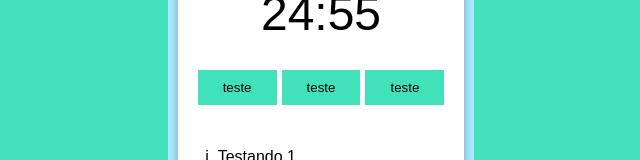
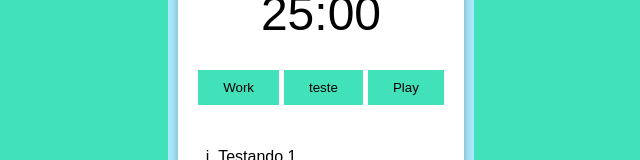
Before and after one commit to marcionavarro/typescript-pomodoro-react-master, a React (Create React App) app: page / in a window 1280 px wide. Shown: the part 295-455 px from the top of the page, without its empty margins (319-959 px from the left). Built offline with nearby package versions, Linux system fonts and the light colour scheme.

Commit message:
Botão para iniciar o Pomodoro (Working)

```diff
--- a/src/components/pomodoro-timer.tsx
+++ b/src/components/pomodoro-timer.tsx
@@ -1,4 +1,4 @@
-import React from 'react';
+import React, { useEffect } from 'react';
 import { useInterval } from '../hooks/use-interval';
 import { Button } from './button';
 import { Timer } from './timer';
@@ -12,19 +12,35 @@ interface Props {
 
 export function PomodoroTimer(props: Props): JSX.Element {
   const [mainTime, setMainTime] = React.useState(props.pomodoroTime);
+  const [timeCounting, setTimeCounting] = React.useState(false);
+  const [working, setWorking] = React.useState(false);
 
-  useInterval(() => {
-    setMainTime(mainTime - 1);
-  }, 1000);
+  useEffect(() => {
+    if (working) document.body.classList.add('working')
+  }, [working]);
+
+  useInterval(
+    () => {
+      setMainTime(mainTime - 1);
+    },
+    timeCounting ? 1000 : null,
+  );
+
+  const configureWork = () => {
+    setTimeCounting(true)
+    setWorking(true)
+  }
 
   return <div className='pomodoro'>
     <h2>You are: working</h2>
     <Timer mainTime={mainTime} />
 
     <div className="controls">
+      <Button text='Work' onClick={() => configureWork()}></Button>
       <Button text='teste' onClick={() => console.log('clicado')}></Button>
-      <Button text='teste' onClick={() => console.log('clicado')}></Button>
-      <Button text='teste' onClick={() => console.log('clicado')}></Button>
+      <Button
+        text={timeCounting ? 'Pause' : 'Play'}
+        onClick={() => setTimeCounting(!timeCounting)}></Button>
     </div>
 
     <div className="details">
--- a/src/index.css
+++ b/src/index.css
@@ -24,6 +24,11 @@ body {
 
 .working{
   background: #EF5D50;
+}
+
+.working .pomodoro button{
+  background: #EF5D50;
+  color: #fff;
 }
 
 .hidden{
@@ -61,6 +66,8 @@ body {
   margin:20px auto;
 }
 
+
+
 .pomodoro .controls{
   display: flex;
   align-items: center;
```
